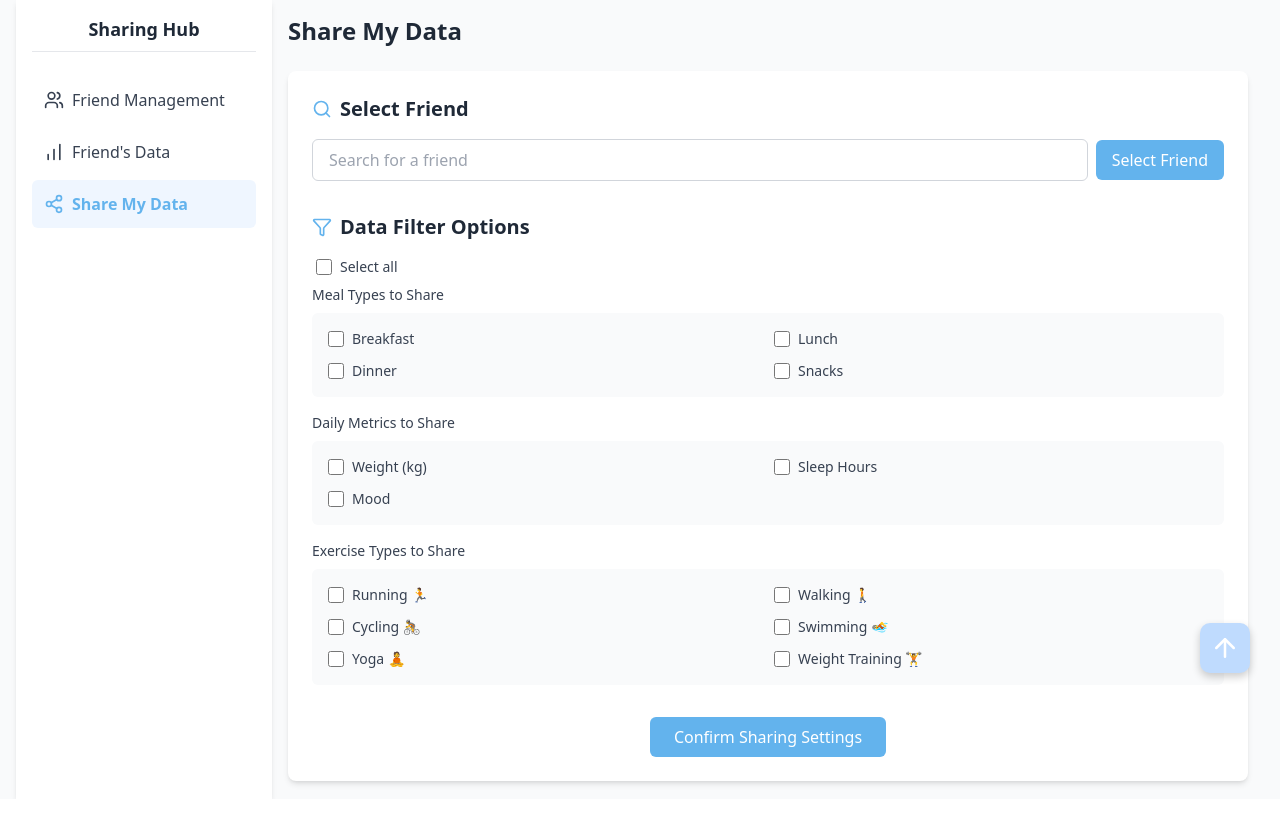
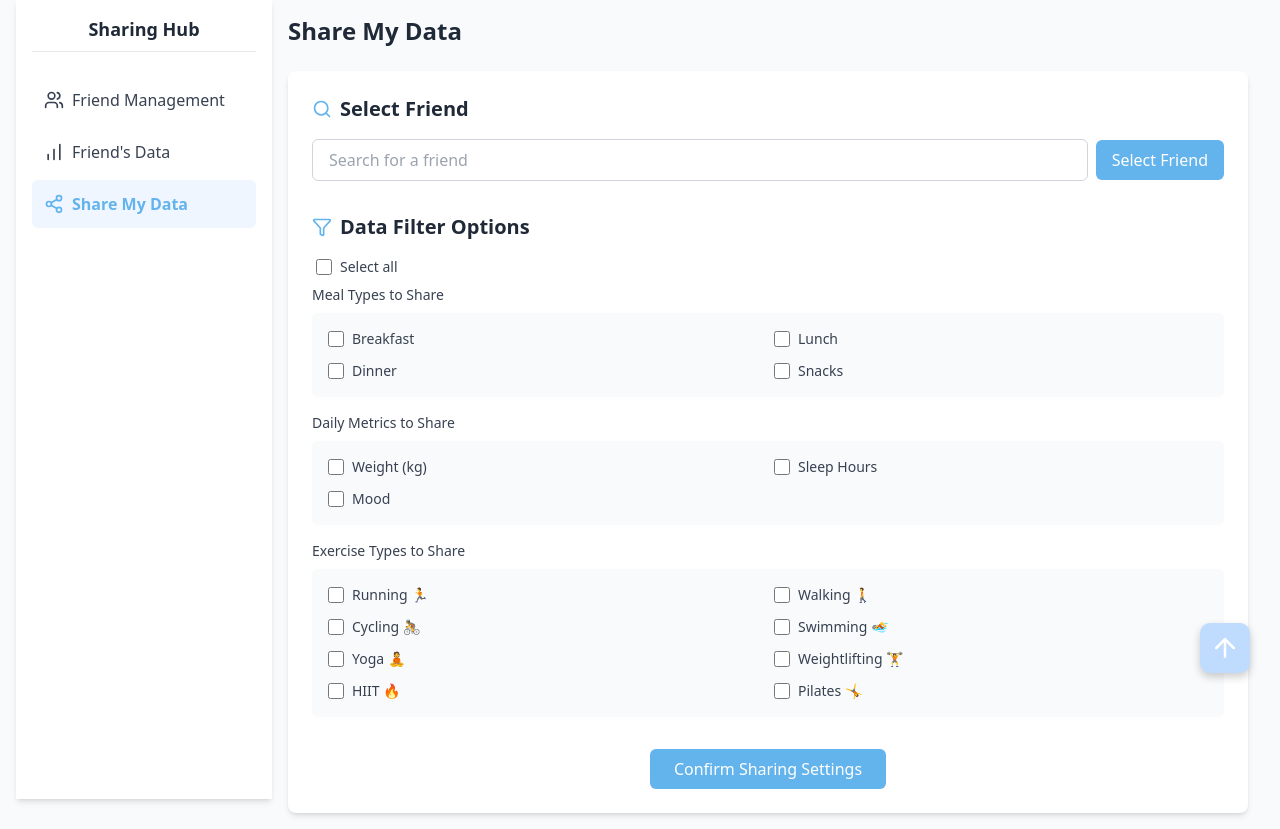
Before and after one commit to survivzhang/webTeam51, a Flask app: page /sharing in a window 1280 px wide, after a click on "Share My Data". Shown: the part 97-926 px from the top of the page. Before the commit the page ends 896 px from the top, so only its background shows below. Run offline with Flask 3, Linux system fonts and the light colour scheme; some libraries are stand-ins or nearby versions.

Commit message:
add exercise type checkboxes for weightlifting, HIIT, and Pilates in sharing.html

```diff
--- a/app/templates/sharing.html
+++ b/app/templates/sharing.html
@@ -431,12 +431,34 @@
               <div class="flex items-center">
                 <input
                   type="checkbox"
-                  id="exercise-weights"
-                  value="weights"
+                  id="exercise-weightlifting"
+                  value="weightlifting"
                   class="exercise-type-checkbox h-4 w-4 text-cal-blue focus:ring-cal-blue"
                 />
-                <label for="exercise-weights" class="ml-2 text-sm text-gray-700"
-                  >Weight Training 🏋️</label
+                <label for="exercise-weightlifting" class="ml-2 text-sm text-gray-700"
+                  >Weightlifting 🏋️</label
+                >
+              </div>
+              <div class="flex items-center">
+                <input
+                  type="checkbox"
+                  id="exercise-hiit"
+                  value="hiit"
+                  class="exercise-type-checkbox h-4 w-4 text-cal-blue focus:ring-cal-blue"
+                />
+                <label for="exercise-hiit" class="ml-2 text-sm text-gray-700"
+                  >HIIT 🔥</label
+                >
+              </div>
+              <div class="flex items-center">
+                <input
+                  type="checkbox"
+                  id="exercise-pilates"
+                  value="pilates"
+                  class="exercise-type-checkbox h-4 w-4 text-cal-blue focus:ring-cal-blue"
+                />
+                <label for="exercise-pilates" class="ml-2 text-sm text-gray-700"
+                  >Pilates 🤸</label
                 >
               </div>
             </div>
```
